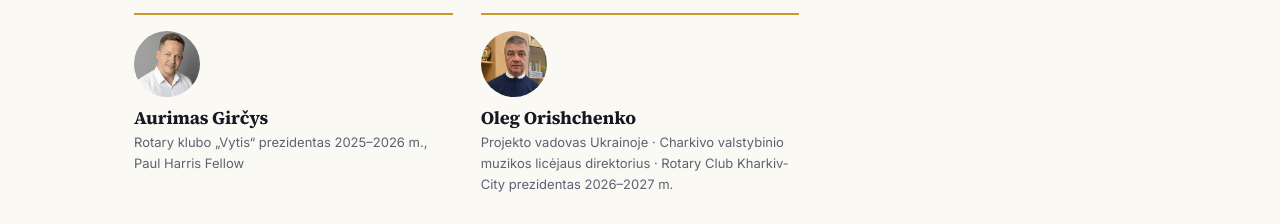
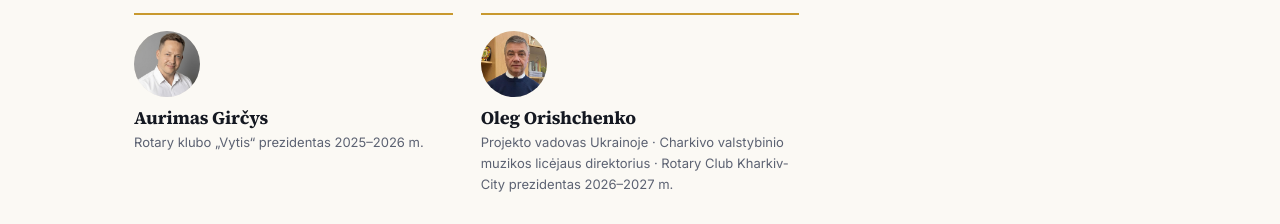
Before and after one commit to aurimasAPG/paskutinis-autobusas, a plain HTML site: page index.html in a window 1280 px wide. Shown: the part 4160-4384 px from the top of the page. Drawn offline with Linux system fonts and the light colour scheme.

Commit message:
Pašalintas Paul Harris Fellow prie Aurimo Girčio
Co-Authored-By: Claude Opus 5 <noreply@anthropic.com>
Claude-Session: https://claude.ai/code/session_01Xb4CDNz6JDQVGq6nJQfGV7

```diff
--- a/index.html
+++ b/index.html
@@ -418,7 +418,7 @@ footer a{color:var(--gold-soft)}
       <div class="person">
         <img class="ph" src="img/aurimas.jpg" alt="Aurimas Girčys">
         <h3>Aurimas Girčys</h3>
-        <p class="role">Rotary klubo „Vytis“ prezidentas 2025–2026 m., Paul Harris Fellow</p>
+        <p class="role">Rotary klubo „Vytis“ prezidentas 2025–2026 m.</p>
       </div>
       <div class="person">
         <img class="ph" src="img/olegas.jpg" alt="Oleg Orishchenko">
```
